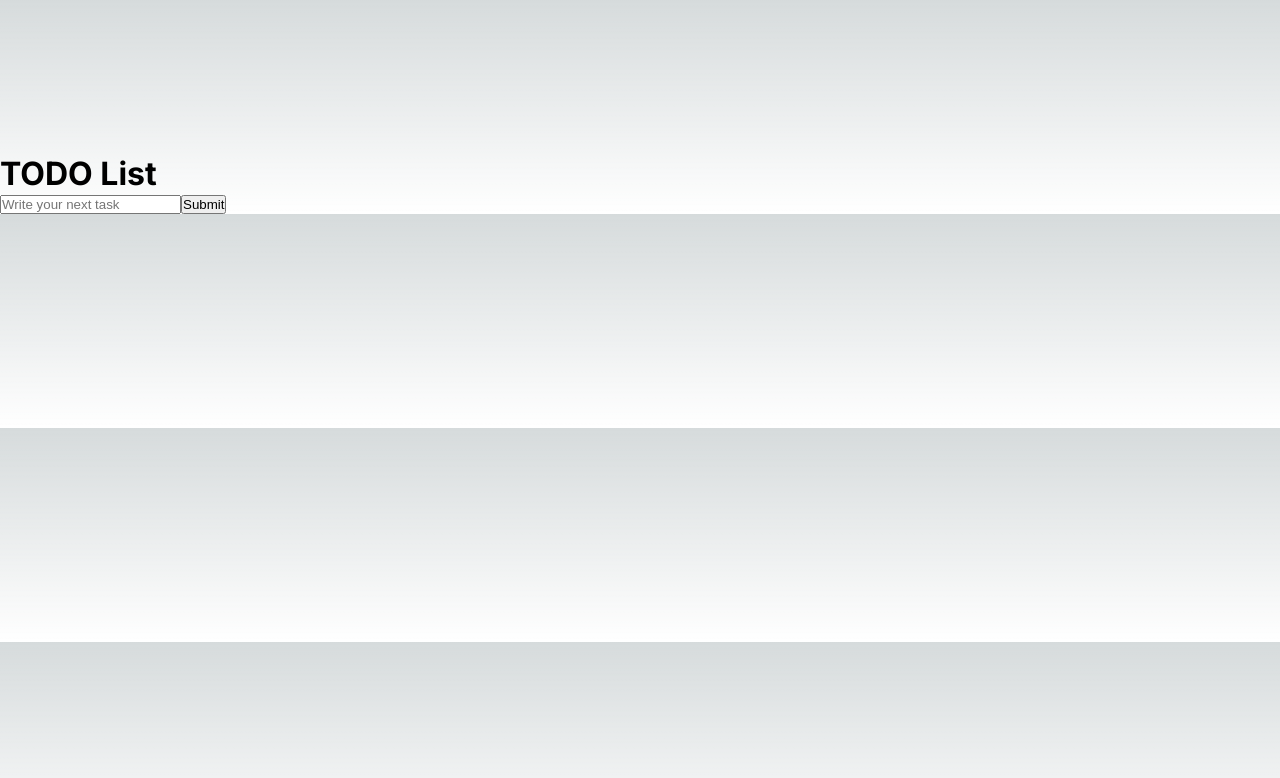
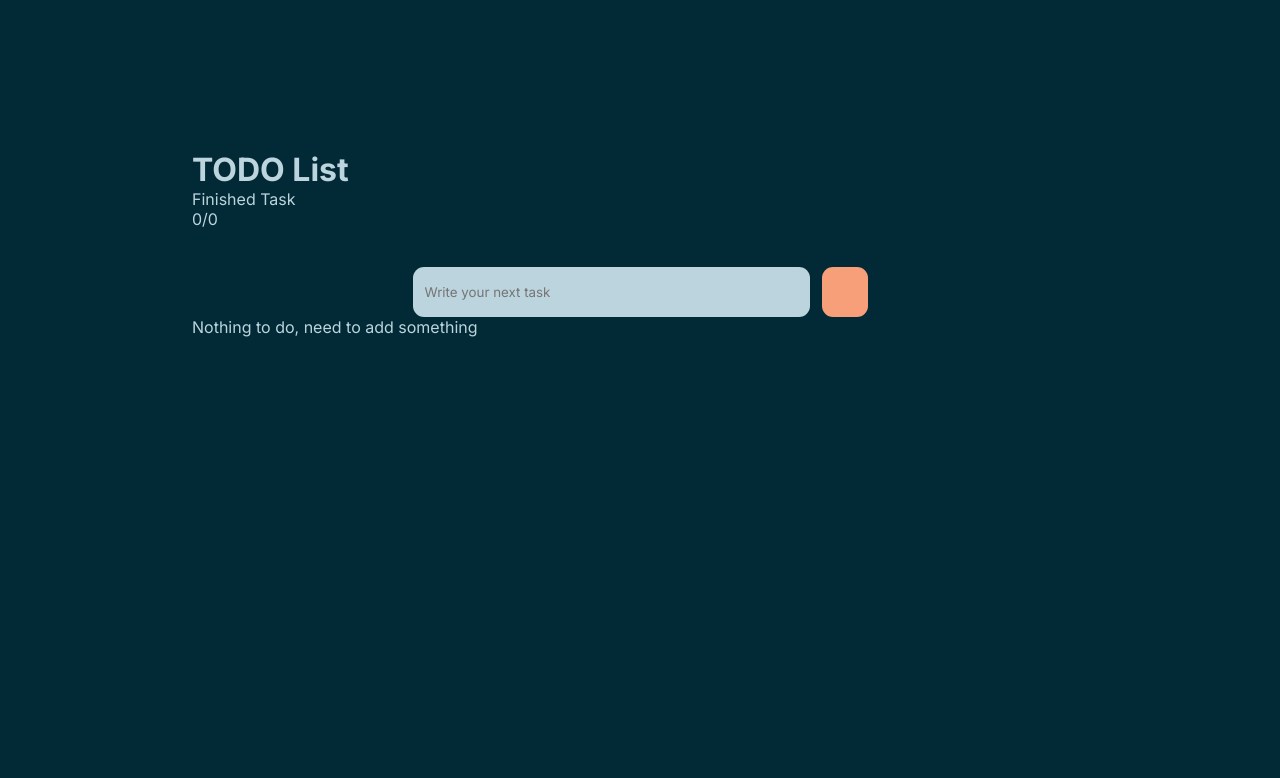
Before and after one commit to timmy0402/tim-to-do, a Next.js app: page / in a window 1280 px wide. Shown: the top 778 px of the page. Built offline with nearby package versions, Linux system fonts and the light colour scheme.

Commit message:
added some styles

```diff
--- a/src/app/globals.css
+++ /dev/null
@@ -1,107 +0,0 @@
-:root {
-  --max-width: 1100px;
-  --border-radius: 12px;
-  --font-mono: ui-monospace, Menlo, Monaco, "Cascadia Mono", "Segoe UI Mono",
-    "Roboto Mono", "Oxygen Mono", "Ubuntu Monospace", "Source Code Pro",
-    "Fira Mono", "Droid Sans Mono", "Courier New", monospace;
-
-  --foreground-rgb: 0, 0, 0;
-  --background-start-rgb: 214, 219, 220;
-  --background-end-rgb: 255, 255, 255;
-
-  --primary-glow: conic-gradient(
-    from 180deg at 50% 50%,
-    #16abff33 0deg,
-    #0885ff33 55deg,
-    #54d6ff33 120deg,
-    #0071ff33 160deg,
-    transparent 360deg
-  );
-  --secondary-glow: radial-gradient(
-    rgba(255, 255, 255, 1),
-    rgba(255, 255, 255, 0)
-  );
-
-  --tile-start-rgb: 239, 245, 249;
-  --tile-end-rgb: 228, 232, 233;
-  --tile-border: conic-gradient(
-    #00000080,
-    #00000040,
-    #00000030,
-    #00000020,
-    #00000010,
-    #00000010,
-    #00000080
-  );
-
-  --callout-rgb: 238, 240, 241;
-  --callout-border-rgb: 172, 175, 176;
-  --card-rgb: 180, 185, 188;
-  --card-border-rgb: 131, 134, 135;
-}
-
-@media (prefers-color-scheme: dark) {
-  :root {
-    --foreground-rgb: 255, 255, 255;
-    --background-start-rgb: 0, 0, 0;
-    --background-end-rgb: 0, 0, 0;
-
-    --primary-glow: radial-gradient(rgba(1, 65, 255, 0.4), rgba(1, 65, 255, 0));
-    --secondary-glow: linear-gradient(
-      to bottom right,
-      rgba(1, 65, 255, 0),
-      rgba(1, 65, 255, 0),
-      rgba(1, 65, 255, 0.3)
-    );
-
-    --tile-start-rgb: 2, 13, 46;
-    --tile-end-rgb: 2, 5, 19;
-    --tile-border: conic-gradient(
-      #ffffff80,
-      #ffffff40,
-      #ffffff30,
-      #ffffff20,
-      #ffffff10,
-      #ffffff10,
-      #ffffff80
-    );
-
-    --callout-rgb: 20, 20, 20;
-    --callout-border-rgb: 108, 108, 108;
-    --card-rgb: 100, 100, 100;
-    --card-border-rgb: 200, 200, 200;
-  }
-}
-
-* {
-  box-sizing: border-box;
-  padding: 0;
-  margin: 0;
-}
-
-html,
-body {
-  max-width: 100vw;
-  overflow-x: hidden;
-}
-
-body {
-  color: rgb(var(--foreground-rgb));
-  background: linear-gradient(
-      to bottom,
-      transparent,
-      rgb(var(--background-end-rgb))
-    )
-    rgb(var(--background-start-rgb));
-}
-
-a {
-  color: inherit;
-  text-decoration: none;
-}
-
-@media (prefers-color-scheme: dark) {
-  html {
-    color-scheme: dark;
-  }
-}
--- a/src/app/layout.js
+++ b/src/app/layout.js
@@ -1,5 +1,5 @@
 import { Inter } from "next/font/google";
-import "./globals.css";
+import "./styles.css";
 
 const inter = Inter({ subsets: ["latin"] });
 
--- a/src/app/page.js
+++ b/src/app/page.js
@@ -1,12 +1,17 @@
+"use client";
 import React from "react";
 import Header from "@/components/Header";
 import Prompt from "@/components/Prompt";
+import TaskList from "@/components/TaskList";
+import ProgressBar from "@/components/ProgressBar";
 
 function Home() {
   return (
-    <div>
+    <div className="wrapper">
       <Header />
+      <ProgressBar completedTask={0} totalTask={0} />
       <Prompt />
+      <TaskList tasks={[]} />
     </div>
   );
 }
--- /dev/null
+++ b/src/app/styles.css
@@ -0,0 +1,93 @@
+*,
+*::after,
+*::before {
+    padding: 0;
+    margin: 0;
+    font-family: inherit;
+    box-sizing: border-box;
+}
+
+html,
+body {
+    font-family: sans-serif;
+    background-color: #012A36;
+    color: #BCD4DE;
+    display: flex;
+    align-items: center;
+    justify-content: center;
+    width: 100vw;
+}
+
+button {
+    cursor: pointer;
+}
+
+.text_large {
+    font-size: 32px;
+}
+
+.text_small {
+    font-size: 24px;
+}
+
+.wrapper {
+    display: flex;
+    flex-direction: column;
+    width: 70%;
+}
+
+.visually-hidden {
+    position: absolute !important;
+    clip: rect(1px, 1px, 1px, 1px);
+    padding: 0 !important;
+    border: 0 !important;
+    height: 1px !important;
+    width: 1px !important;
+    overflow: hidden;
+    white-space: nowrap;
+}
+
+.form {
+    align-self: center;
+    width: 97%;
+    max-width: 455px;
+    display: flex;
+    align-items: center;
+    gap: 12px;
+    margin-top: 38px;
+}
+
+.form input {
+    background-color: #BCD4DE;
+    color: #000000;
+    width: 100%;
+    height: 50px;
+    outline: none;
+    border: none;
+    border-radius: 11px;
+    padding: 12px;
+}
+
+.form button {
+    width: 10%;
+    height: 50px;
+    border-radius: 11px;
+    background-color: #F79F79;
+    border: none;
+}
+
+.form label {
+    width: 90%;
+}
+
+progress-bar {
+    border: 1px solid #c2b39a;
+    display: flex;
+    align-items: center;
+    justify-content: space-around;
+    align-self: center;
+    width: 90%;
+    max-width: 455px;
+    padding: 12px;
+    border-radius: 11px;
+}
--- a/src/components/Prompt.jsx
+++ b/src/components/Prompt.jsx
@@ -1,21 +1,29 @@
 function Prompt() {
+    const submitForm = (event) => {
+        event.preventDefault();
+        //reset the form
+        event.target.reset();
+    };
     return (
         <>
-            <form>
-                <label htmlFor="todo">
+            <form className="form" onSubmit={submitForm}>
+                <label htmlFor="todo" >
                     <input
                         type="text"
                         name="todo"
                         id="todo"
                         placeholder="Write your next task"
-                    ></input>
+                    />
                 </label>
                 <button>
                     <span className="visually-hidden">Submit</span>
+                    <svg>
+                        <path d="" />
+                    </svg>
                 </button>
             </form>
         </>
-    )
+    );
 }
 
 export default Prompt;
--- /dev/null
+++ b/src/components/TaskList.jsx
@@ -0,0 +1,43 @@
+function Task({ item }) {
+    return (
+        <>
+            <li id={item?.id} className="task">
+                <button className="leftSide">
+                    <svg>
+                        <circle cx="11.998" cy="11.998" fillRule="nonzero" r="9.998" />
+                    </svg>
+                    <p>{item?.title}</p>
+                </button>
+                <div className="rightSide">
+                    <button>
+                        <span className="visually-hidden">Edit</span>
+                        <svg>
+                            <path d="" />
+                        </svg>
+                    </button>
+                    <button>
+                        <span className="visually-hidden">Delete</span>
+                        <svg>
+                            <path d="" />
+                        </svg>
+                    </button>
+                </div>
+            </li>
+        </>
+    );
+}
+
+function TaskList({ tasks }) {
+    return (
+        <>
+            <ol className="TODOList">
+                {tasks && tasks.length > 0 ? (
+                    tasks?.map((item, index) => <Task key={index} item={item} />)
+                ) : (
+                    <p>Nothing to do, need to add something</p>
+                )}
+            </ol>
+        </>
+    );
+}
+export default TaskList;
```
Also changed, not shown: src/app/page.module.css (deleted, +0 -230 lines).
